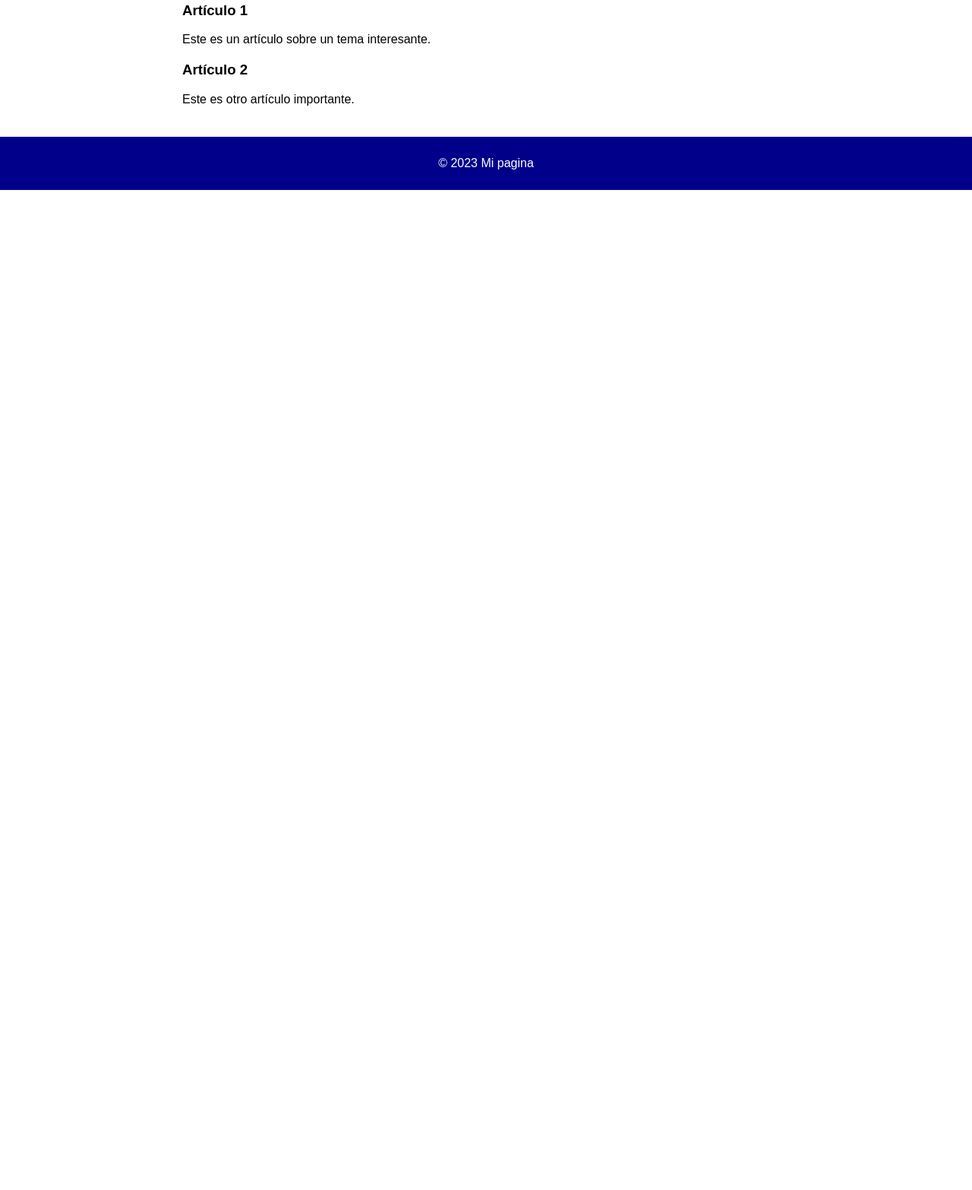
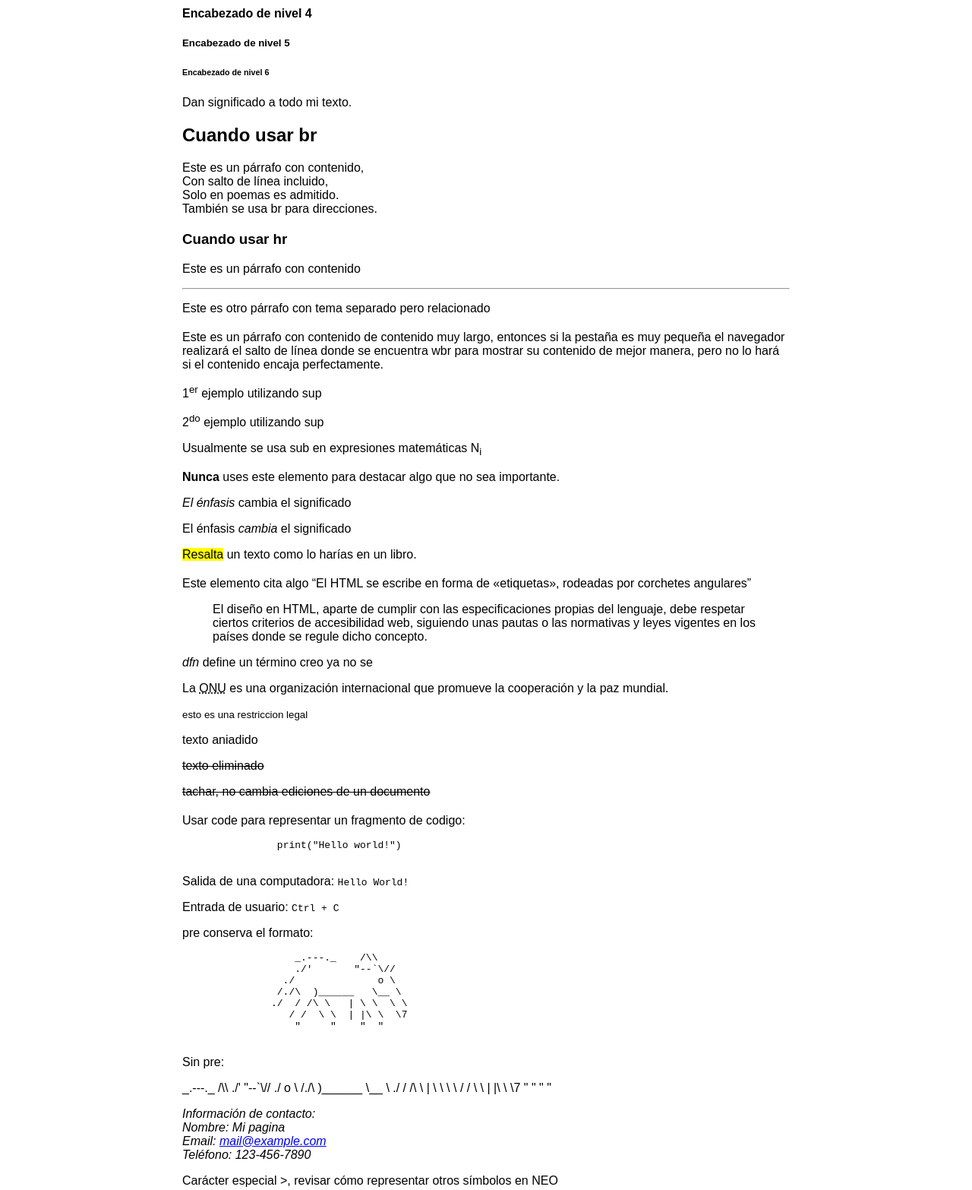
Before and after one commit to ValeryArauco/manual-tw, a plain HTML site: page index.html in a window 1280 px wide. Shown: the part 229-1795 px from the top of the page at 76% size. Before the commit the page ends 800 px from the top, so only its background shows below. Drawn offline with Linux system fonts and the light colour scheme.

Commit message:
Manejo de texto

```diff
--- a/index.html
+++ b/index.html
@@ -3,12 +3,13 @@
 <head>
     <meta charset="UTF-8">
     <meta name="viewport" content="width=device-width, initial-scale=1.0">
-    <title>Document</title>
+    <title>Manejo de texto</title>
     <link rel="stylesheet" href="estilos.css">
 </head>
+
 <body>
     <header>
-        <h1>Encabezado de la Página</h1>
+        <h1>Encabezado de nivel 1</h1>
         <nav>
             <ul>
                 <li>Inicio</li>
@@ -19,20 +20,117 @@
     </header>
 
     <main>
-        <h2>Contenido Principal</h2>
-        <p>Este es un ejemplo de una página HTML con elementos semánticos.</p>
+        <h2>Encabezado de nivel 2</h2>
+        <h3>Encabezado de nivel 3</h3>
+        <h4>Encabezado de nivel 4</h4>
+        <h5>Encabezado de nivel 5</h5>
+        <h6>Encabezado de nivel 6</h6>
+
+        <p>Dan significado a todo mi texto.</p>
+
         <article>
-            <h3>Artículo 1</h3>
-            <p>Este es un artículo sobre un tema interesante.</p>
+            <h2>Cuando usar br</h2>
+            <p>
+                Este es un párrafo con contenido,<br>
+                Con salto de línea incluido,<br>
+                Solo en poemas es admitido.<br>
+                También se usa br para direcciones.
+            </p>
         </article>
+
         <article>
-            <h3>Artículo 2</h3>
-            <p>Este es otro artículo importante.</p>
+            <h3>Cuando usar hr</h3>
+            <p>Este es un párrafo con contenido</p>
+            <hr>
+            <p>Este es otro párrafo con tema separado pero relacionado</p>
         </article>
+
+        <article>
+            <p>Este es un párrafo con contenido de contenido muy largo,<wbr> entonces si la pestaña es muy pequeña el navegador realizará el salto de línea donde se encuentra wbr para mostrar su contenido de mejor manera, pero no lo hará si el contenido encaja perfectamente.</p>
+
+            <p>1<sup>er</sup> ejemplo utilizando sup</p>
+            <p>2<sup>do</sup> ejemplo utilizando sup</p>
+
+            <p>Usualmente se usa sub en expresiones matemáticas N<sub>i</sub></p>
+            <p><strong>Nunca</strong> uses este elemento para destacar algo que no sea importante.</p>
+
+
+            <p><em>El énfasis</em> cambia el significado</p>
+            <p>El énfasis <em>cambia</em> el significado</p>
+
+            <p><mark>Resalta</mark> un texto como lo harías en un libro.</p>
+
+        </article>
+
+        <article>
+
+            <p>Este elemento cita algo <q cite="https://es.wikipedia.org/wiki/HTML">El HTML se escribe en forma de «etiquetas», rodeadas por corchetes angulares</q></p>
+
+            <blockquote cite="https://es.wikipedia.org/wiki/HTML">
+                <p>El diseño en HTML, aparte de cumplir con las especificaciones propias del lenguaje, debe respetar ciertos criterios de accesibilidad web, siguiendo unas pautas o las normativas y leyes vigentes en los países donde se regule dicho concepto.</p>
+            </blockquote>
+
+
+            <p><dfn>dfn</dfn> define un término creo ya no se</p>
+            <p>La <abbr title="Organización de las Naciones Unidas">ONU</abbr> es una organización internacional que promueve la cooperación y la paz mundial.</p>
+            <p><small>esto es una restriccion legal</small></p>
+            <p><ins cite="http://algunafuente.com" datetime="2023-01"></ins>texto aniadido</p>
+            <p><del>texto eliminado</del></p>
+            <p><s>tachar, no cambia ediciones de un documento</s></p>
+        </article>
+
+        <div>
+            <p>Usar code para representar un fragmento de codigo:
+            <pre>
+                <code>print("Hello world!")</code>
+            </pre>
+            </p>
+            <p>Salida de una computadora:
+                <samp>
+                    Hello World!
+                </samp>
+            </p>
+            <p>Entrada de usuario:
+                <kbd>
+                    Ctrl + C
+                </kbd>
+            </p>
+            <p>pre conserva el formato:
+                <pre>
+                   _.---._    /\\
+                   ./'       "--`\//
+                 ./              o \
+                /./\  )______   \__ \
+               ./  / /\ \   | \ \  \ \
+                  / /  \ \  | |\ \  \7
+                   "     "    "  "
+               </pre>
+            </p>
+            <p>Sin pre:
+                <p>
+                   _.---._    /\\
+                   ./'       "--`\//
+                 ./              o \
+                /./\  )______   \__ \
+               ./  / /\ \   | \ \  \ \
+                  / /  \ \  | |\ \  \7
+                   "     "    "  "
+               </p>
+            </p>
+        </div>
+
+        <address>
+            Información de contacto:<br>
+            Nombre: Mi pagina<br>
+            Email: <a href="mail:mail@example.com">mail@example.com</a><br>
+            Teléfono: 123-456-7890
+        </address>
+
+        <p>Carácter especial &gt;, revisar cómo representar otros símbolos en NEO</p>
     </main>
 
     <footer>
-        <p>© 2023 Mi pagina</p>
+        <p>© 2023 Mi página</p>
     </footer>
 </body>
 </html>
```
